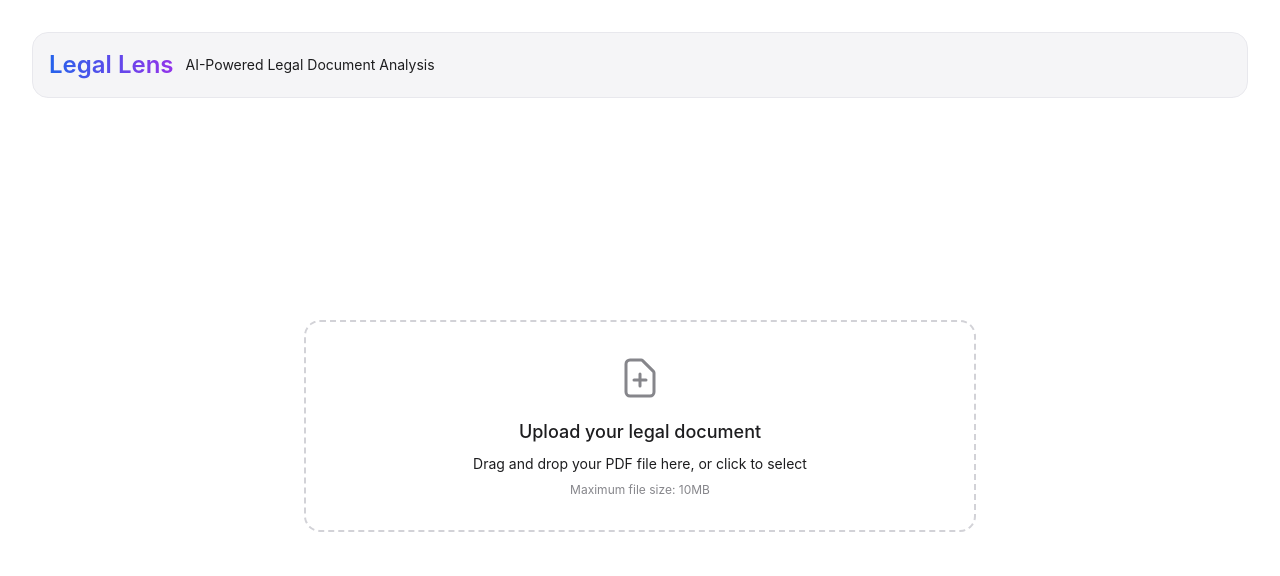
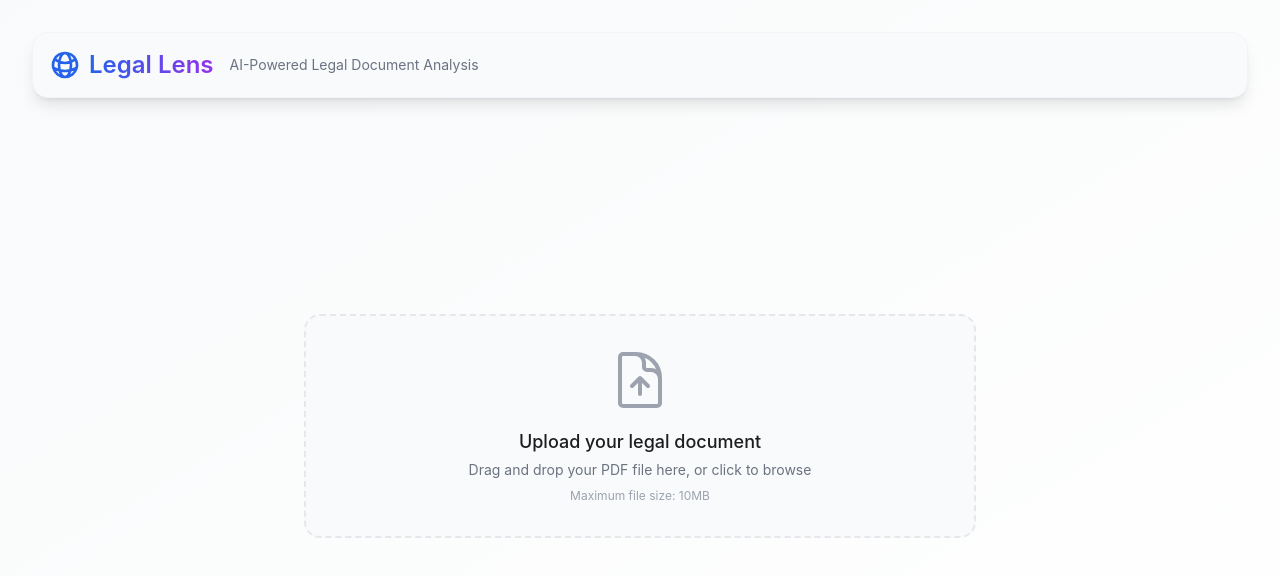
Before and after one commit to ssa206/legal-lens, a Next.js app: page / in a window 1280 px wide. Shown: the top 576 px of the page. Built offline with nearby package versions, Linux system fonts and the light colour scheme.

Commit message:
polished ui

```diff
--- a/app/components/Navbar.js
+++ b/app/components/Navbar.js
@@ -2,24 +2,29 @@
 
 export default function Navbar({ onNewUpload, showNewUploadButton }) {
   return (
-    <nav className="glass-panel rounded-2xl p-4 mb-6 flex items-center justify-between">
-      <div className="flex items-center space-x-3">
-        <div className="text-2xl font-semibold bg-clip-text text-transparent bg-gradient-to-r from-blue-600 to-purple-600">
-          Legal Lens
+    <nav className="glass-panel rounded-2xl p-4 mb-6 flex items-center justify-between fade-in">
+      <div className="flex items-center space-x-4">
+        <div className="flex items-center space-x-2">
+          <svg xmlns="http://www.w3.org/2000/svg" className="h-8 w-8 text-blue-600" fill="none" viewBox="0 0 24 24" strokeWidth={2} stroke="currentColor">
+            <path strokeLinecap="round" strokeLinejoin="round" d="M12 21a9.004 9.004 0 008.716-6.747M12 21a9.004 9.004 0 01-8.716-6.747M12 21c2.485 0 4.5-4.03 4.5-9S14.485 3 12 3m0 18c-2.485 0-4.5-4.03-4.5-9S9.515 3 12 3m0 0a8.997 8.997 0 017.843 4.582M12 3a8.997 8.997 0 00-7.843 4.582m15.686 0A11.953 11.953 0 0112 10.5c-2.998 0-5.74-1.1-7.843-2.918m15.686 0A8.959 8.959 0 0121 12c0 .778-.099 1.533-.284 2.253m0 0A17.919 17.919 0 0112 16.5c-3.162 0-6.133-.815-8.716-2.247m0 0A9.015 9.015 0 013 12c0-1.605.42-3.113 1.157-4.418" />
+          </svg>
+          <div className="text-2xl font-semibold bg-clip-text text-transparent bg-gradient-to-r from-blue-600 to-purple-600">
+            Legal Lens
+          </div>
         </div>
-        <div className="hidden md:block text-sm text-[--gray-400]">
+        <div className="hidden md:block text-sm text-gray-500">
           AI-Powered Legal Document Analysis
         </div>
       </div>
       {showNewUploadButton && (
         <button
           onClick={onNewUpload}
-          className="flex items-center space-x-2 px-4 py-2 rounded-lg bg-gradient-to-r from-blue-600 to-purple-600 text-white hover:opacity-90 transition-opacity"
+          className="flex items-center space-x-2 px-4 py-2 rounded-xl bg-white border border-gray-200 text-gray-700 hover:bg-gray-50 hover:border-gray-300 transition-all duration-200 shadow-sm"
         >
-          <svg className="w-5 h-5" fill="none" stroke="currentColor" viewBox="0 0 24 24">
-            <path strokeLinecap="round" strokeLinejoin="round" strokeWidth={2} d="M12 4v16m8-8H4" />
+          <svg xmlns="http://www.w3.org/2000/svg" className="h-5 w-5" fill="none" viewBox="0 0 24 24" strokeWidth={1.5} stroke="currentColor">
+            <path strokeLinecap="round" strokeLinejoin="round" d="M12 9v6m3-3H9m12 0a9 9 0 11-18 0 9 9 0 0118 0z" />
           </svg>
-          <span>New Upload</span>
+          <span>New Document</span>
         </button>
       )}
     </nav>
--- a/app/components/pdf/PDFUploader.js
+++ b/app/components/pdf/PDFUploader.js
@@ -94,71 +94,59 @@ const PDFUploader = ({ onFileChange }) => {
 
   const { getRootProps, getInputProps, isDragActive } = useDropzone({
     onDrop,
-    accept: {
-      'application/pdf': ['.pdf']
-    },
-    maxFiles: 1
+    accept: { 'application/pdf': ['.pdf'] },
+    maxSize: MAX_FILE_SIZE,
+    multiple: false,
   });
 
   return (
-    <div className="w-full">
+    <div className="w-full fade-in">
       <div
         {...getRootProps()}
-        className={`
-          w-full p-8 border-2 border-dashed rounded-2xl
-          transition-colors duration-200 ease-in-out cursor-pointer
-          flex flex-col items-center justify-center text-center
-          ${isDragActive
-            ? 'border-blue-500 bg-blue-50 bg-opacity-10'
-            : 'border-[--gray-200] hover:border-blue-500 hover:bg-[--gray-50]'
-          }
-          ${isProcessing ? 'opacity-70 cursor-wait' : ''}
-        `}
+        className={`dropzone ${isDragActive ? 'active' : ''}`}
       >
         <input {...getInputProps()} />
 
-        <div className="mb-4">
-          <svg
-            className={`w-12 h-12 ${isDragActive ? 'text-blue-500' : 'text-[--gray-300]'}`}
-            fill="none"
-            stroke="currentColor"
-            viewBox="0 0 24 24"
-          >
-            <path
-              strokeLinecap="round"
-              strokeLinejoin="round"
-              strokeWidth={1.5}
-              d="M9 13h6m-3-3v6m5 5H7a2 2 0 01-2-2V5a2 2 0 012-2h5.586a1 1 0 01.707.293l5.414 5.414a1 1 0 01.293.707V19a2 2 0 01-2 2z"
-            />
+        {isProcessing ? (
+          <div className="space-y-3">
+            <div className="w-16 h-16 mx-auto">
+              <svg className="animate-spin" viewBox="0 0 24 24" fill="none">
+                <circle className="opacity-25" cx="12" cy="12" r="10" stroke="currentColor" strokeWidth="4" />
+                <path className="opacity-75" fill="currentColor" d="M4 12a8 8 0 018-8V0C5.373 0 0 5.373 0 12h4zm2 5.291A7.962 7.962 0 014 12H0c0 3.042 1.135 5.824 3 7.938l3-2.647z" />
               </svg>
             </div>
-
-        <p className="text-lg font-medium mb-2">
-          {isProcessing
-            ? 'Processing document...'
-            : isDragActive
-              ? 'Drop your PDF here'
-              : 'Upload your legal document'
-          }
+            <div>
+              <p className="text-lg font-medium">Processing document<span className="loading-dots"></span></p>
+              <p className="text-sm text-gray-500 mt-1">This may take a few moments</p>
+            </div>
+          </div>
+        ) : (
+          <div className="space-y-4">
+            <div className="w-16 h-16 mx-auto text-gray-400">
+              <svg xmlns="http://www.w3.org/2000/svg" fill="none" viewBox="0 0 24 24" strokeWidth={1.5} stroke="currentColor">
+                <path strokeLinecap="round" strokeLinejoin="round" d="M19.5 14.25v-2.625a3.375 3.375 0 00-3.375-3.375h-1.5A1.125 1.125 0 0113.5 7.125v-1.5a3.375 3.375 0 00-3.375-3.375H8.25m6.75 12l-3-3m0 0l-3 3m3-3v6m-1.5-15H5.625c-.621 0-1.125.504-1.125 1.125v17.25c0 .621.504 1.125 1.125 1.125h12.75c.621 0 1.125-.504 1.125-1.125V11.25a9 9 0 00-9-9z" />
+              </svg>
+            </div>
+            <div>
+              <p className="text-lg font-medium">
+                {isDragActive ? 'Drop your PDF here' : 'Upload your legal document'}
               </p>
-
-        <p className="text-sm text-[--gray-400] mb-2">
-          {isProcessing
-            ? 'Extracting text from document...'
-            : 'Drag and drop your PDF file here, or click to select'
-          }
+              <p className="text-sm text-gray-500 mt-1">
+                Drag and drop your PDF file here, or click to browse
               </p>
-
-        <p className="text-xs text-[--gray-300]">
+              <p className="text-xs text-gray-400 mt-2">
                 Maximum file size: 10MB
               </p>
+            </div>
+          </div>
+        )}
+      </div>
 
       {error && (
-          <div className="mt-4 text-sm text-red-500">
+        <div className="mt-4 p-4 bg-red-50 border border-red-100 rounded-xl text-red-600 text-sm">
           {error}
         </div>
       )}
-      </div>
     </div>
   );
 };
--- a/app/globals.css
+++ b/app/globals.css
@@ -7,14 +7,14 @@
 :root {
   --background: #ffffff;
   --foreground: #1d1d1f;
-  --primary: #0077ed;
-  --primary-dark: #0066d6;
-  --gray-50: #f5f5f7;
-  --gray-100: #e8e8ed;
-  --gray-200: #d2d2d7;
-  --gray-300: #86868b;
-  --success: #28cd41;
-  --error: #ff3b30;
+  --primary: #2563eb;
+  --primary-dark: #1d4ed8;
+  --gray-50: #f8fafc;
+  --gray-100: #f1f5f9;
+  --gray-200: #e2e8f0;
+  --gray-300: #94a3b8;
+  --success: #22c55e;
+  --error: #ef4444;
 }
 
 @layer base {
@@ -24,62 +24,54 @@
     font-family: 'Inter', -apple-system, BlinkMacSystemFont, sans-serif;
     -webkit-font-smoothing: antialiased;
   }
+
+  ::selection {
+    background: var(--primary);
+    color: white;
+  }
 }
 
 @layer components {
   .glass-panel {
-    @apply backdrop-blur-xl bg-opacity-50;
+    @apply backdrop-blur-xl bg-opacity-50 shadow-lg;
     background-color: var(--gray-50);
     border: 1px solid var(--gray-100);
   }
 
   .button-primary {
-    @apply bg-[--primary] hover:bg-[--primary-dark] text-white font-medium px-6 py-2.5 rounded-lg
-    transition-all duration-200 ease-out hover:scale-[1.02] active:scale-[0.98];
+    @apply bg-[--primary] hover:bg-[--primary-dark] text-white font-medium px-6 py-2.5 rounded-xl
+    transition-all duration-200 ease-out hover:scale-[1.02] active:scale-[0.98] shadow-sm
+    hover:shadow-md hover:shadow-blue-200;
   }
 
-  .input-field {
-    @apply bg-[--gray-50] border border-[--gray-100] rounded-lg px-4 py-2.5
-    focus:ring-2 focus:ring-[--primary] focus:border-transparent
-    transition-all duration-200 outline-none;
+  .dropzone {
+    @apply border-2 border-dashed rounded-2xl p-8 transition-all duration-200
+    bg-gray-50 hover:bg-gray-100 border-gray-200 hover:border-gray-300
+    cursor-pointer text-center;
+  }
+
+  .dropzone.active {
+    @apply border-[--primary] bg-blue-50;
+  }
+
+  .loading-dots:after {
+    content: '.';
+    animation: dots 1.5s steps(5, end) infinite;
+  }
+
+  @keyframes dots {
+    0%, 20% { content: '.'; }
+    40% { content: '..'; }
+    60% { content: '...'; }
+    80%, 100% { content: ''; }
+  }
+
+  .fade-in {
+    animation: fadeIn 0.5s ease-out;
+  }
+
+  @keyframes fadeIn {
+    from { opacity: 0; transform: translateY(10px); }
+    to { opacity: 1; transform: translateY(0); }
   }
 }
-
-/* Custom scrollbar */
-::-webkit-scrollbar {
-  width: 8px;
-  height: 8px;
-}
-
-::-webkit-scrollbar-track {
-  background: var(--gray-50);
-  border-radius: 4px;
-}
-
-::-webkit-scrollbar-thumb {
-  background: var(--gray-200);
-  border-radius: 4px;
-}
-
-::-webkit-scrollbar-thumb:hover {
-  background: var(--gray-300);
-}
-
-/* Animations */
-@keyframes fadeIn {
-  from { opacity: 0; }
-  to { opacity: 1; }
-}
-
-@keyframes slideUp {
-  from { transform: translateY(20px); opacity: 0; }
-  to { transform: translateY(0); opacity: 1; }
-}
-
-.animate-fade-in {
-  animation: fadeIn 0.3s ease-out;
-}
-
-.animate-slide-up {
-  animation: slideUp 0.4s ease-out;
-}
--- a/app/page.js
+++ b/app/page.js
@@ -32,51 +32,40 @@ export default function Home() {
   }, [currentPDF]);
 
   return (
-    <main className="min-h-screen p-4 md:p-8">
+    <main className="min-h-screen p-4 md:p-8 bg-gradient-to-br from-gray-50 to-white">
+      <div className="max-w-[1920px] mx-auto">
         <Navbar onNewUpload={handleNewUpload} showNewUploadButton={!!currentPDF} />
-      {/* Main Content */}
+
         <div className="flex flex-col lg:flex-row gap-6 h-[calc(100vh-12rem)]">
           {!currentPDF ? (
-          // Upload Section
             <div className="w-full h-full flex items-center justify-center">
               <div className="w-full max-w-2xl">
                 <PDFUploader onFileChange={handleFileChange} />
               </div>
             </div>
           ) : (
-          // PDF Viewer Section
             <>
               {/* Left Panel - PDF Viewer */}
-            <div className="flex-1 min-h-[500px] glass-panel rounded-2xl p-4">
+              <div className="flex-1 min-h-[500px] glass-panel rounded-2xl p-4 fade-in">
                 <PDFViewer file={currentPDF} />
               </div>
 
-            {/* Right Panel - Analysis */}
-            <div className="w-full lg:w-[400px] glass-panel rounded-2xl p-4">
-              <h2 className="text-lg font-semibold mb-4">Document Analysis</h2>
-              <div className="text-sm text-[--gray-400]">
-                Analysis features coming soon...
+              {/* Right Panel - AI Analysis */}
+              <div className="lg:w-[400px] glass-panel rounded-2xl p-6 h-full overflow-y-auto fade-in">
+                <h2 className="text-xl font-semibold mb-4">Document Analysis</h2>
+                <div className="space-y-4">
+                  {/* Analysis content */}
                 </div>
               </div>
             </>
           )}
         </div>
+      </div>
 
       {/* Upload Modal */}
       {showUploadModal && (
-        <div className="fixed inset-0 bg-black bg-opacity-50 backdrop-blur-sm flex items-center justify-center z-50">
-          <div className="bg-[--background] rounded-2xl p-6 max-w-2xl w-full mx-4 shadow-xl">
-            <div className="flex justify-between items-center mb-4">
-              <h2 className="text-lg font-semibold">Upload New Document</h2>
-              <button
-                onClick={() => setShowUploadModal(false)}
-                className="p-2 rounded-lg hover:bg-[--gray-100]"
-              >
-                <svg className="w-5 h-5" fill="none" stroke="currentColor" viewBox="0 0 24 24">
-                  <path strokeLinecap="round" strokeLinejoin="round" strokeWidth={2} d="M6 18L18 6M6 6l12 12" />
-                </svg>
-              </button>
-            </div>
+        <div className="fixed inset-0 bg-black bg-opacity-50 backdrop-blur-sm flex items-center justify-center p-4 z-50 fade-in">
+          <div className="w-full max-w-2xl bg-white rounded-2xl p-6 shadow-xl">
             <PDFUploader onFileChange={handleFileChange} />
           </div>
         </div>
```
Lines whose indentation alone changed are shown as unchanged.
